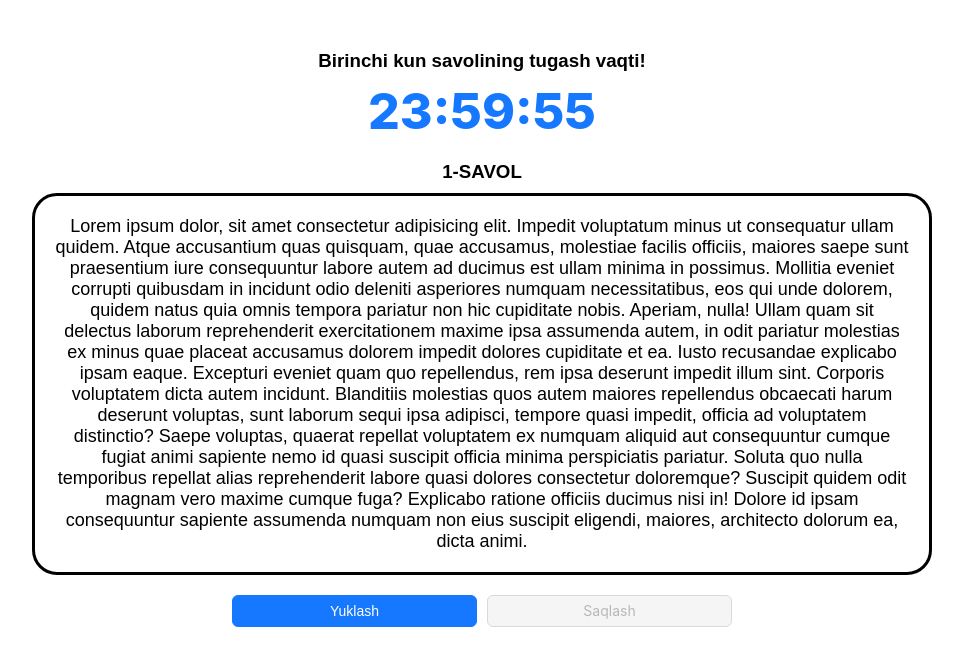
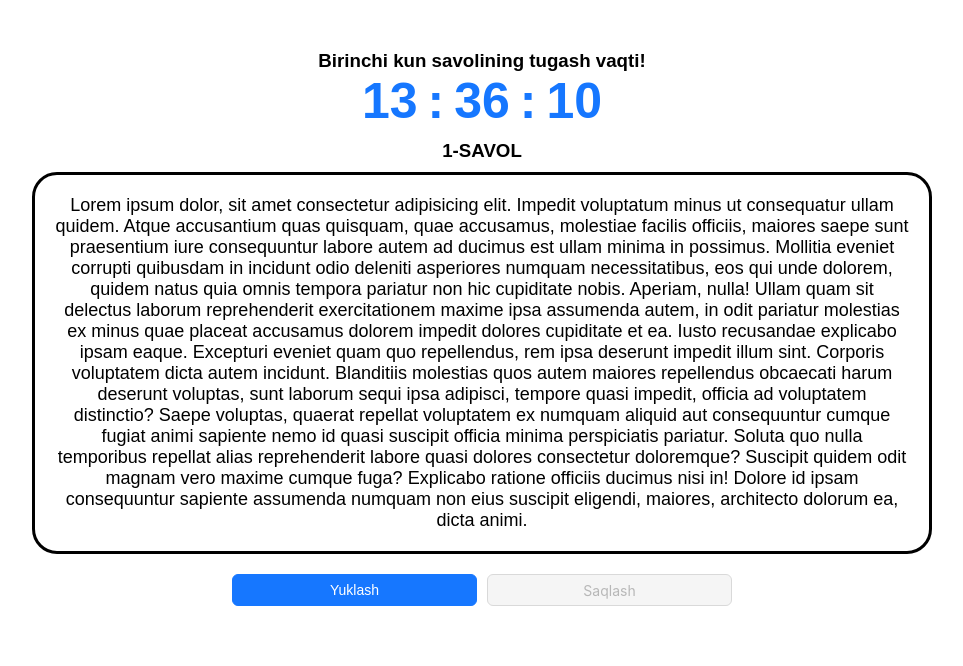
Before and after one commit to Uraimoff/challange, a React (Vite) app: page /quest in a window 1280 px wide. Shown: the top 666 px of the page, without its empty margins (238-1201 px from the left). Built offline with nearby package versions, Linux system fonts and the light colour scheme.

Commit message:
timer-fixed

```diff
--- /dev/null
+++ b/src/components/Timer/index.jsx
@@ -0,0 +1,44 @@
+import React, { useEffect, useState } from "react";
+import "./index.scss";
+const Timer = () => {
+  const [timeHours, setTimerHours] = useState();
+  const [timerMinutes, setTimerMinutes] = useState();
+  const [timerSeconds, setTimerSeconds] = useState();
+
+  let interval;
+  const countDownDate = new Date("Dec 08,2022 21:45:00").getTime();
+  const startTimer = () => {
+    interval = setInterval(() => {
+      const now = new Date().getTime();
+
+      const distance = countDownDate - now;
+      const hours = Math.floor(
+        (distance % (24 * 60 * 60 * 1000)) / (1000 * 60 * 60)
+      );
+      const minutes = Math.floor((distance % (60 * 60 * 1000)) / (1000 * 60));
+      const seconds = Math.floor((distance % (60 * 1000)) / 1000);
+
+      if (distance < 0) {
+        clearInterval(interval);
+      } else {
+        setTimerHours(hours);
+        setTimerMinutes(minutes);
+        setTimerSeconds(seconds);
+      }
+    });
+  };
+  useEffect(() => {
+    startTimer();
+  });
+  return (
+    <div className="timer-container">
+      <p>{timeHours}</p>
+      <p>:</p>
+      <p>{timerMinutes}</p>
+      <p>:</p>
+      <p>{timerSeconds}</p>
+    </div>
+  );
+};
+
+export default Timer;
--- /dev/null
+++ b/src/components/Timer/index.scss
@@ -0,0 +1,10 @@
+.timer-container {
+    display: flex;
+    gap: 10px;
+    justify-content: center;
+    p {
+        font-size: 50px;
+        font-weight: 800;
+        color: #1677ff;
+    }
+}
--- a/src/pages/Question/index.jsx
+++ b/src/pages/Question/index.jsx
@@ -2,16 +2,12 @@ import React, { useState } from "react";
 import { Button, Input, message, Statistic } from "antd";
 import "./index.scss";
 import { useNavigate } from "react-router-dom";
-
+import Timer from "../../components/Timer";
 const { Countdown } = Statistic;
-const deadline = Date.now() + 1000 * 60 * 60 * 24 + 1000;
 
 const Question = () => {
   const [disabled, setDisabled] = useState(true);
   const navigate = useNavigate();
-  const onFinish = () => {
-    console.log("finished!");
-  };
   const onChangeFile = (e) => {
     message.success("Muvofiqiyatli yuklandi!");
     setDisabled(false);
@@ -27,11 +23,7 @@ const Question = () => {
   return (
     <section className="GlobaWrapper question-container">
       <h3>Birinchi kun savolining tugash vaqti!</h3>
-      <Countdown
-        value={deadline}
-        onFinish={onFinish}
-        style={{ fontSize: "100px" }}
-      />
+      <Timer />
       <div className="question-title">
         <h3>1-SAVOL</h3>
         <p>
```
